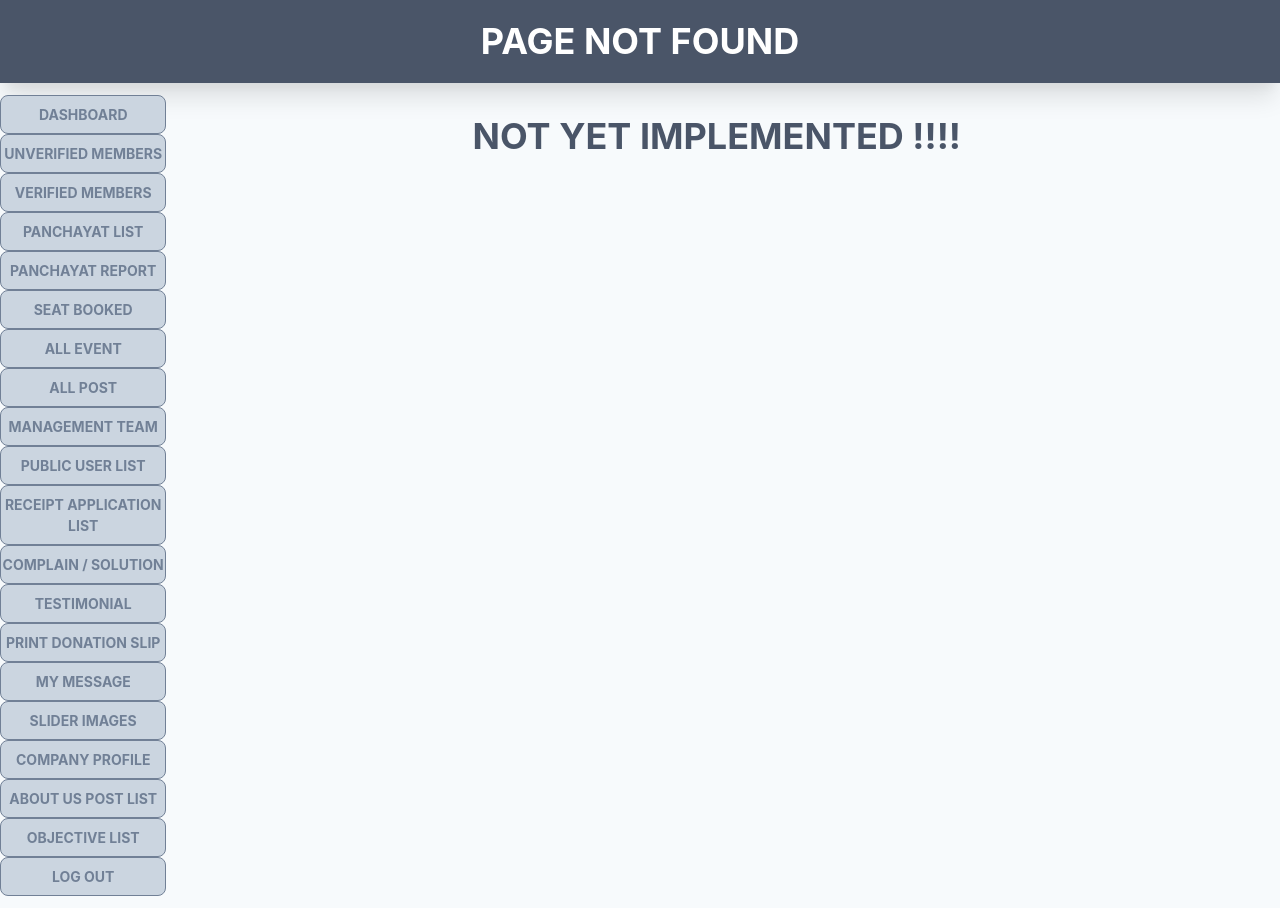
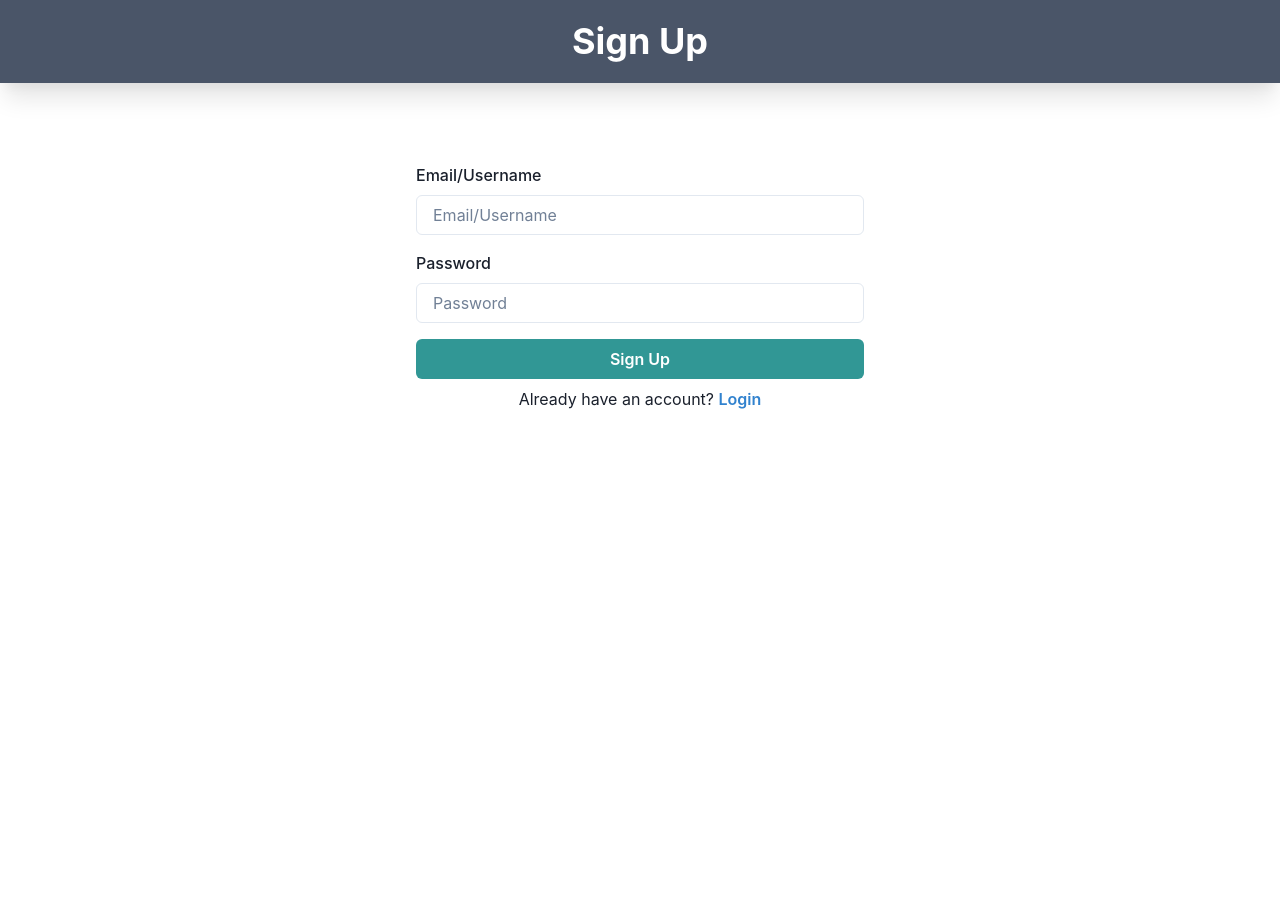
Before and after one commit to dhruvm420/reactProject, a React (Vite) app: page /signup in a window 1280 px wide. After the commit the page ends 800 px from the top, so only its background shows below. Built offline with nearby package versions, Linux system fonts and the light colour scheme.

Commit message:
added login/signup

```diff
--- a/package.json
+++ b/package.json
@@ -13,6 +13,7 @@
     "@chakra-ui/react": "^2.8.2",
     "@emotion/react": "^11.11.1",
     "@emotion/styled": "^11.11.0",
+    "formik": "^2.4.5",
     "framer-motion": "^10.16.5",
     "html2canvas": "^1.4.1",
     "localforage": "^1.10.0",
--- /dev/null
+++ b/src/routes/Forms/login.jsx
@@ -0,0 +1,111 @@
+import React from "react";
+import { Formik, Form, Field, ErrorMessage } from "formik";
+import {
+  FormControl,
+  FormLabel,
+  Input,
+  Button,
+  Box,
+  Text,
+  Heading,
+  FormErrorMessage,
+} from "@chakra-ui/react";
+import Header from "../../components/header";
+import { Link } from "react-router-dom";
+const LogIn = () => {
+  const initialValues = {
+    email: "",
+    password: "",
+  };
+
+  const onSubmit = (values) => {
+    // Perform signup logic with form values (values.email, values.password)
+    console.log("Form values:", values);
+  };
+
+  const validate = (values) => {
+    const errors = {};
+
+    if (!values.email) {
+      errors.email = "Email/Username is required";
+    } else if (
+      !/^[A-Z0-9._%+-]+@[A-Z0-9.-]+\.[A-Z]{2,4}$/i.test(values.email)
+    ) {
+      errors.email = "Invalid email address";
+    }
+
+    if (!values.password) {
+      errors.password = "Password is required";
+    } else if (values.password.length < 8) {
+      errors.password = "Password must be at least 8 characters long";
+    }
+
+    return errors;
+  };
+
+  return (
+    <>
+      <Header title="Log In" />
+      <Box maxW="md" mx="auto" mt="20">
+        <Formik
+          initialValues={initialValues}
+          onSubmit={onSubmit}
+          validate={validate}
+        >
+          {({ handleSubmit }) => (
+            <Form onSubmit={handleSubmit}>
+              <Field name="email">
+                {({ field, form }) => (
+                  <FormControl
+                    mb="4"
+                    isInvalid={form.errors.email && form.touched.email}
+                  >
+                    <FormLabel htmlFor="email">Email/Username</FormLabel>
+                    <Input {...field} id="email" placeholder="Email/Username" />
+                    <FormErrorMessage>
+                      <ErrorMessage name="email" />
+                    </FormErrorMessage>
+                  </FormControl>
+                )}
+              </Field>
+
+              <Field name="password">
+                {({ field, form }) => (
+                  <FormControl
+                    mb="4"
+                    isInvalid={form.errors.password && form.touched.password}
+                  >
+                    <FormLabel htmlFor="password">Password</FormLabel>
+                    <Input
+                      {...field}
+                      type="password"
+                      id="password"
+                      placeholder="Password"
+                    />
+                    <FormErrorMessage>
+                      <ErrorMessage name="password" />
+                    </FormErrorMessage>
+                  </FormControl>
+                )}
+              </Field>
+
+              <Button type="submit" colorScheme="teal" width="full">
+                Log In
+              </Button>
+              <Text textAlign="center" my="2">
+                Create an account{" "}
+                <Link to="/signup">
+                  <Button as="span" variant="link" color="blue.500">
+                    Sign Up
+                  </Button>
+                </Link>
+              </Text>
+            </Form>
+          )}
+        </Formik>
+      </Box>
+    </>
+  );
+};
+
+export default LogIn;
--- /dev/null
+++ b/src/routes/Forms/signup.jsx
@@ -0,0 +1,111 @@
+import React from "react";
+import { Formik, Form, Field, ErrorMessage } from "formik";
+import {
+  FormControl,
+  FormLabel,
+  Input,
+  Text,
+  Button,
+  Box,
+  Heading,
+  FormErrorMessage,
+} from "@chakra-ui/react";
+import Header from "../../components/header";
+import { Link } from "react-router-dom";
+const SignUp = () => {
+  const initialValues = {
+    email: "",
+    password: "",
+  };
+
+  const onSubmit = (values) => {
+    // Perform signup logic with form values (values.email, values.password)
+    console.log("Form values:", values);
+  };
+
+  const validate = (values) => {
+    const errors = {};
+
+    if (!values.email) {
+      errors.email = "Email/Username is required";
+    } else if (
+      !/^[A-Z0-9._%+-]+@[A-Z0-9.-]+\.[A-Z]{2,4}$/i.test(values.email)
+    ) {
+      errors.email = "Invalid email address";
+    }
+
+    if (!values.password) {
+      errors.password = "Password is required";
+    } else if (values.password.length < 8) {
+      errors.password = "Password must be at least 8 characters long";
+    }
+
+    return errors;
+  };
+
+  return (
+    <>
+      <Header title="Sign Up" />
+      <Box maxW="md" mx="auto" mt="20">
+        <Formik
+          initialValues={initialValues}
+          onSubmit={onSubmit}
+          validate={validate}
+        >
+          {({ handleSubmit }) => (
+            <Form onSubmit={handleSubmit}>
+              <Field name="email">
+                {({ field, form }) => (
+                  <FormControl
+                    mb="4"
+                    isInvalid={form.errors.email && form.touched.email}
+                  >
+                    <FormLabel htmlFor="email">Email/Username</FormLabel>
+                    <Input {...field} id="email" placeholder="Email/Username" />
+                    <FormErrorMessage>
+                      <ErrorMessage name="email" />
+                    </FormErrorMessage>
+                  </FormControl>
+                )}
+              </Field>
+
+              <Field name="password">
+                {({ field, form }) => (
+                  <FormControl
+                    mb="4"
+                    isInvalid={form.errors.password && form.touched.password}
+                  >
+                    <FormLabel htmlFor="password">Password</FormLabel>
+                    <Input
+                      {...field}
+                      type="password"
+                      id="password"
+                      placeholder="Password"
+                    />
+                    <FormErrorMessage>
+                      <ErrorMessage name="password" />
+                    </FormErrorMessage>
+                  </FormControl>
+                )}
+              </Field>
+
+              <Button type="submit" colorScheme="teal" width="full">
+                Sign Up
+              </Button>
+              <Text textAlign="center" my="2">
+                Already have an account?{" "}
+                <Link to="/login">
+                  <Button as="span" variant="link" color="blue.500">
+                    Login
+                  </Button>
+                </Link>
+              </Text>
+            </Form>
+          )}
+        </Formik>
+      </Box>
+    </>
+  );
+};
+
+export default SignUp;
```
Also changed, not shown: src/routesList.jsx (+10 -0 lines), 1 other file (tests, documents, lock files or other folders).
